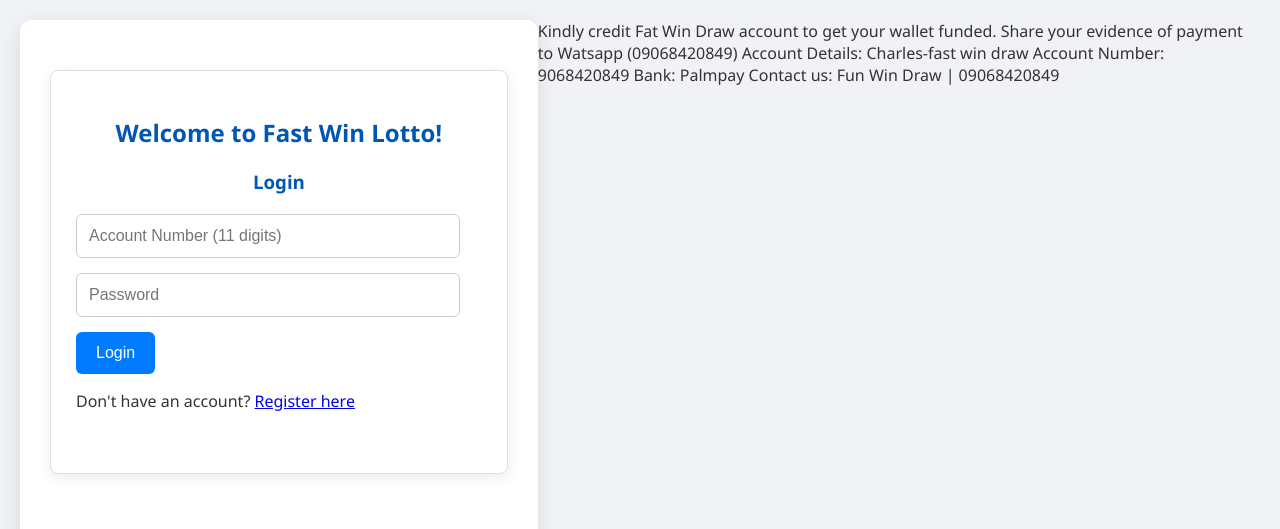
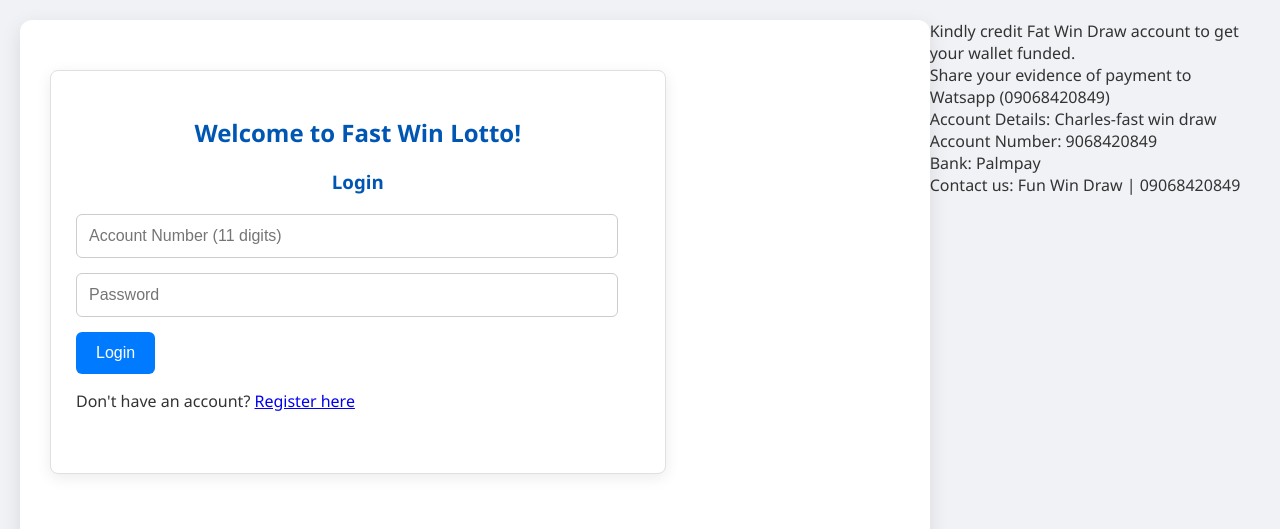
Before and after one commit to fastwindraw/lotto, a plain HTML site: page index.html in a window 1280 px wide. Shown: the top 529 px of the page. Drawn offline with Linux system fonts and the light colour scheme.

Commit message:
Update index.html

```diff
--- a/index.html
+++ b/index.html
@@ -148,12 +148,12 @@
     </div>
     <div>
         <footer>
-            Kindly credit Fat Win Draw account to get your wallet funded.
-            Share your evidence of payment to Watsapp (09068420849)
-            Account Details: Charles-fast win draw
-            Account Number: 9068420849
-            Bank: Palmpay
-            Contact us: Fun Win Draw | 09068420849
+            Kindly credit Fat Win Draw account to get your wallet funded. <br>
+            Share your evidence of payment to Watsapp (09068420849) <br>
+            Account Details: Charles-fast win draw <br>
+            Account Number: 9068420849 <br>
+            Bank: Palmpay <br>
+            Contact us: Fun Win Draw | 09068420849 <br>
 
         </footer>
     </div>
```
